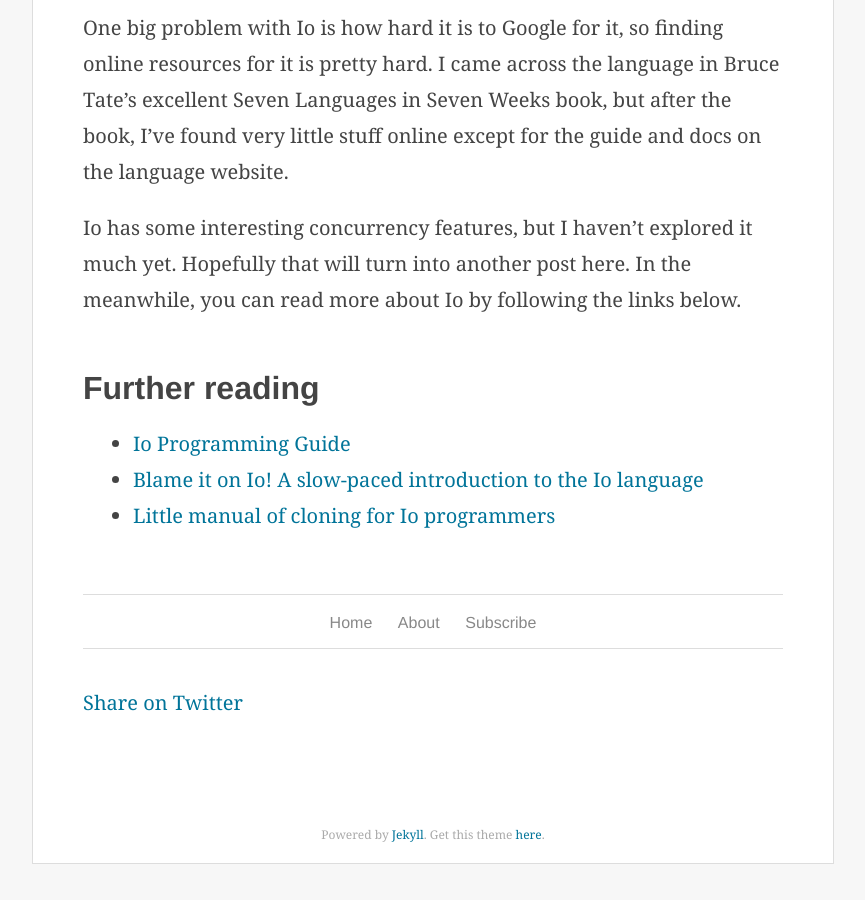
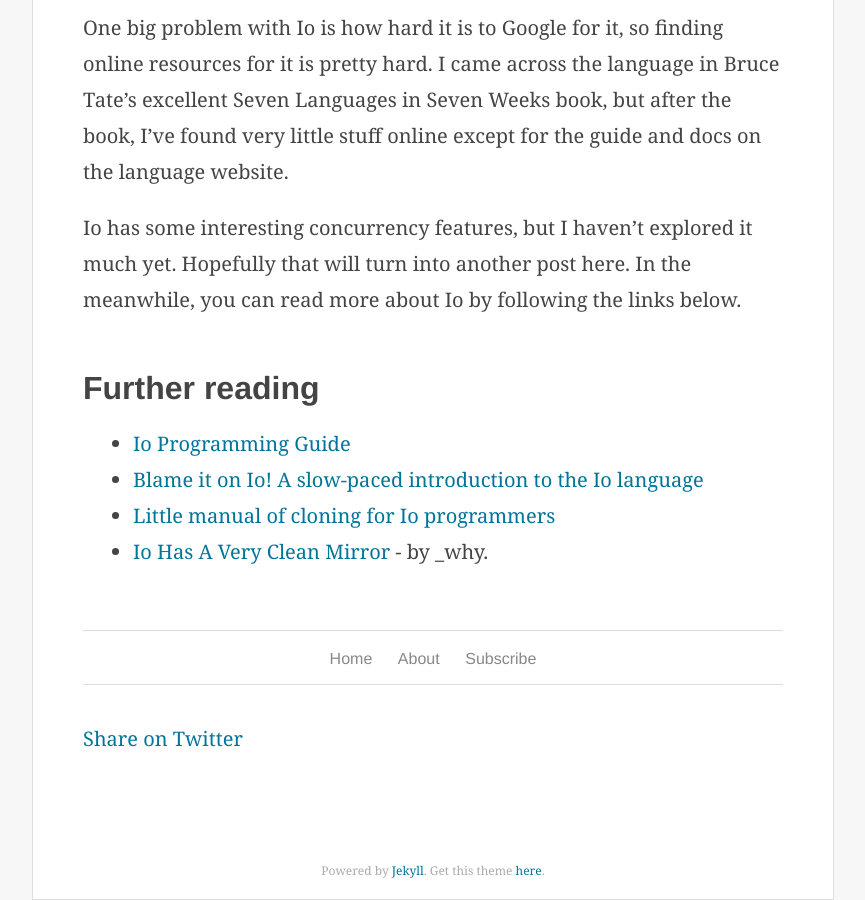
Before and after one commit to nithinbekal/nithinbekal.github.io, a Jekyll site: the page built from _posts/2014-10-25-getting-started-io.md, in a window 1280 px wide and 900 px high, scrolled down 4641 px. Shown: the whole window, without its empty margins (207-1072 px from the left). Built offline with Jekyll 4.4.1, drawn with Linux system fonts in a browser that asks for light colours; comment, search, counter and statistics services are not loaded; before the commit the page ends 5505 px from its top, so only the background shows below that.

Commit message:
Add link to _why's Io post

```diff
--- a/_posts/2014-10-25-getting-started-io.md
+++ b/_posts/2014-10-25-getting-started-io.md
@@ -143,3 +143,4 @@ Io has some interesting concurrency features, but I haven't explored it much yet
 * [Io Programming Guide](http://iolanguage.org/scm/io/docs/IoGuide.html)
 * [Blame it on Io! A slow-paced introduction to the Io language](http://ozone.wordpress.com/2006/03/15/blame-it-on-io/)
 * [Little manual of cloning for Io programmers](http://ozone.wordpress.com/2006/03/20/little-manual-of-cloning-for-io-programmers/)
+* [Io Has A Very Clean Mirror](http://viewsourcecode.org/why/hackety.org/2008/01/05/ioHasAVeryCleanMirror.html) - by _why.
```
